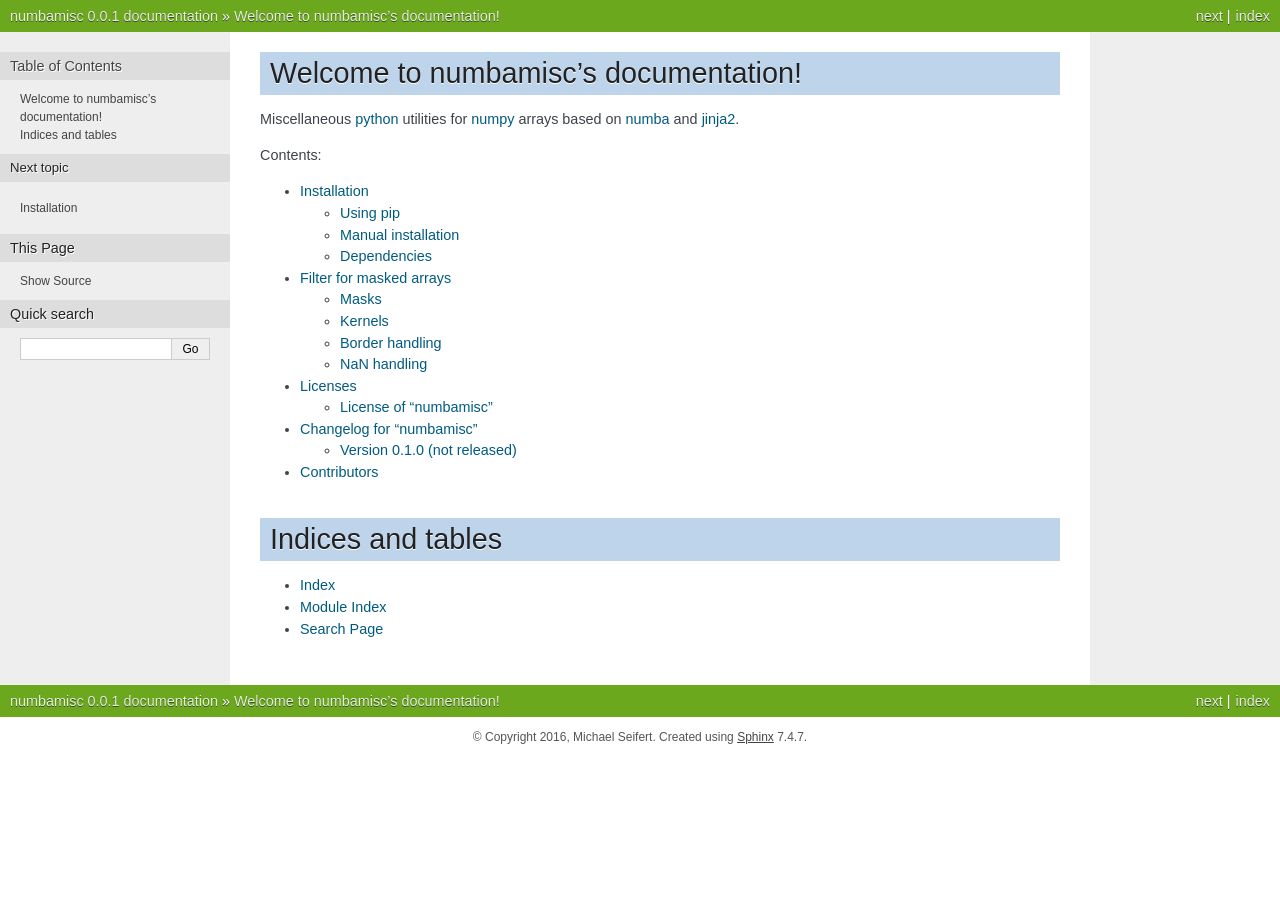
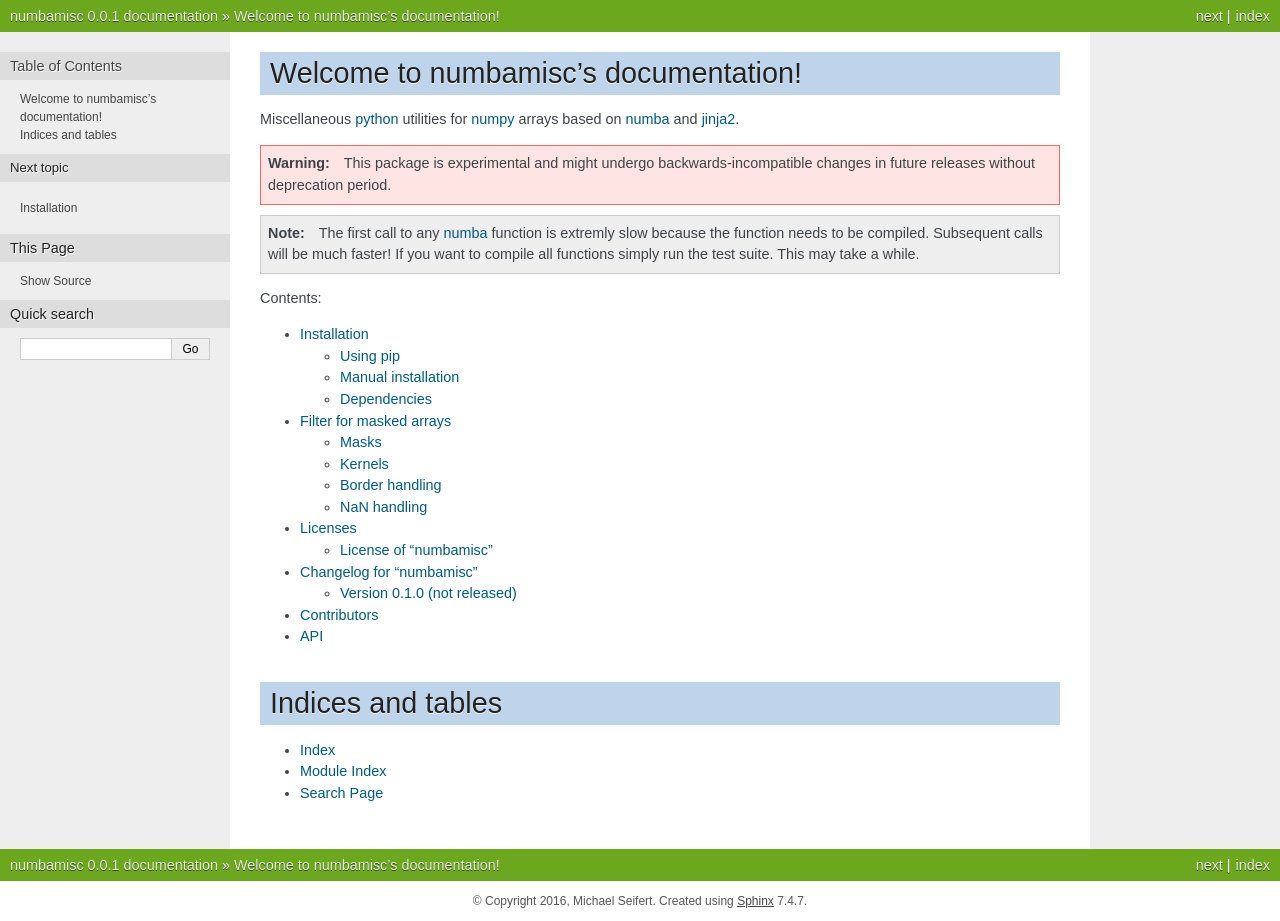
Before and after one commit to MSeifert04/numbamisc, a Sphinx documentation site: the page built from docs/index.rst, in a window 1280 px wide. Built offline with Sphinx 7.4.7, drawn with Linux system fonts in a browser that asks for light colours; before the commit the page ends 900 px from its top, so only the background shows below that.

Commit message:
Add API doc page
and do not import external packages on RTD

```diff
--- /dev/null
+++ b/docs/api.rst
@@ -0,0 +1,5 @@
+API
+---
+
+.. automodule:: numbamisc._filters
+   :members:
--- a/docs/filter.rst
+++ b/docs/filter.rst
@@ -21,6 +21,12 @@
 
 - The functions are slower because they cannot exploit common filter
   optimizations.
+
+.. note::
+   The filters have an artificial limit of 5 dimensions. If you need higher
+   dimensional support you can alter the ``numbamisc/_filters.py`` file.
+   There should be a line ``fobj.write(generate(maxndim=5))``, the
+   ``maxndim`` value restricts the maximum dimension of the functions.
 
 Masks
 ^^^^^
--- a/docs/index.rst
+++ b/docs/index.rst
@@ -2,6 +2,16 @@
 =====================================
 
 Miscellaneous python_ utilities for numpy_ arrays based on numba_ and jinja2_.
+
+.. warning::
+   This package is experimental and might undergo backwards-incompatible
+   changes in future releases without deprecation period.
+
+.. note::
+   The first call to any numba_ function is extremly slow because the function
+   needs to be compiled. Subsequent calls will be much faster! If you want to
+   compile all functions simply run the test suite. This may take a while.
+
 
 .. _python: https://www.python.org/
 .. _numpy: http://www.numpy.org/
@@ -18,6 +28,7 @@
    license
    CHANGES
    AUTHORS
+   api
 
 Indices and tables
 ==================
```
Also changed, not shown: setup.py (+6 -5 lines), 2 other files.
